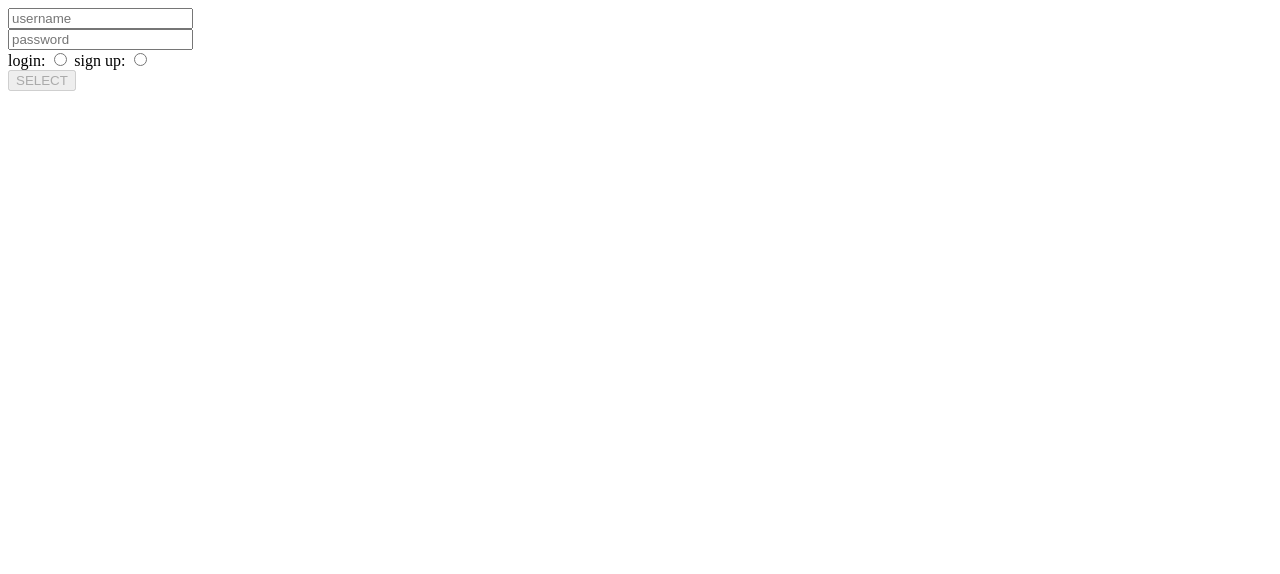
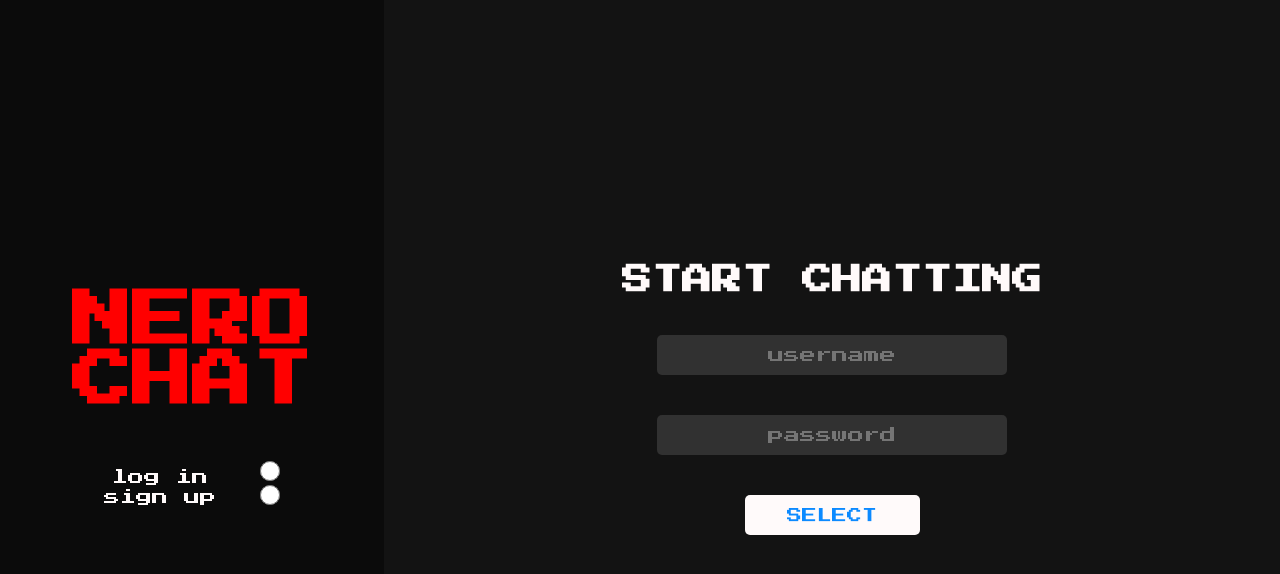
Before and after one commit to chrony-DevLogs/nerochat, a PHP site: page /loginAndSignUp.php in a window 1280 px wide. Shown: the top 574 px of the page. Run offline with PHP 8.4, Linux system fonts and the light colour scheme.

Commit message:
done but still some bugs to fix

```diff
--- a/index.php
+++ b/index.php
@@ -21,6 +21,8 @@
     <link rel="preconnect" href="https://fonts.googleapis.com">
     <link rel="preconnect" href="https://fonts.gstatic.com" crossorigin>
     <link href="https://fonts.googleapis.com/css2?family=Press+Start+2P&display=swap" rel="stylesheet">
+    <link rel="icon" href="./logos/nerochatlogo.svg">
+
 </head>
 
 <body>
--- a/loginAndSignUp.php
+++ b/loginAndSignUp.php
@@ -43,16 +43,39 @@
     <meta charset="UTF-8">
     <meta http-equiv="X-UA-Compatible" content="IE=edge">
     <meta name="viewport" content="width=device-width, initial-scale=1.0">
+    <link rel="icon" type="image/png" href="./logos/nerochatlogo.svg">
+    <link rel="stylesheet" href="./loginStyle.css">
+    <link rel="preconnect" href="https://fonts.googleapis.com">
+    <link rel="preconnect" href="https://fonts.gstatic.com" crossorigin>
+    <link href="https://fonts.googleapis.com/css2?family=Press+Start+2P&display=swap" rel="stylesheet">
     <title>Document</title>
 </head>
 <body>
-    <form method="POST" action="<?=$_SERVER['PHP_SELF']?>">
-        <input type="text" name="name" placeholder="username"><br>
-        <input type="text" name="passwd" placeholder="password"><br>
-        login: <input type="radio" value="log in" name="sOrL" id="sOrL">
-        sign up: <input type="radio" value="sign up" name="sOrL" id="sOrL2"><br>
+    <form class="form" method="POST" action="<?=$_SERVER['PHP_SELF']?>">
+        <div  class="cont1">
+            <div class="insideCount">
+                <h1 class="logo">NERO<br>CHAT</h1>
+                <div class="radspan">
+                    <div class="sar sar1">
+                        <span>log in</span><br>
+                        <span>sign up</span>
+                    </div>
+                    <div class="sar">
+                        <input type="radio" value="log in" name="sOrL" id="sOrL"><br>
+                        <input type="radio" value="sign up" name="sOrL" id="sOrL2"><br>
+                    </div>
+                </div>
+            </div>
+        </div>
+        <div class="cont2">
+            <div class="insideCount insideCount2">
+                <h1 class="intro">START CHATTING</h1>
+                <input class="inp" type="text" name="name" placeholder="username"><br>
+                <input class="inp" type="password" name="passwd" placeholder="password"><br>
+                <input class="sub" type="submit" value="SELECT" id="sub">
+            </div>
+        </div>
 
-        <input type="submit" value="SELECT" id="sub">
     </form>
 
     <script>
--- /dev/null
+++ b/loginStyle.css
@@ -0,0 +1,119 @@
+*{
+    padding: 0;
+    margin: 0;
+    box-sizing: border-box;
+}
+
+
+.logo{
+    font-family: 'Press Start 2P', cursive;
+    color: red;
+    font-size: 60px;
+}
+
+.form{
+    display: flex;
+
+}
+
+.cont1{
+    text-align: center;
+    background-color: #0B0B0B;
+    width: 30vw;
+    height: 100vw;
+}
+
+.cont2{
+    text-align: center;
+    background-color: #131313;
+    width: 70vw;
+    height: 100vw;
+}
+
+.cont1 , .cont2{
+    height: 100vh;
+    display: flex;
+    align-items: center;
+    justify-content: center;
+}
+
+span{
+    color: snow;
+    font-family: 'Press Start 2P', cursive;
+}
+
+input[type="radio"] {
+    width: 20px;
+    height: 20px;
+    outline: none;
+    cursor: pointer;
+  }
+
+.sar{
+    display: inline-block;
+    margin: 0 20px 0 20px;
+}
+
+.logo , .radspan{
+    margin: 50px;
+}
+
+.intro{
+    font-family: 'Press Start 2P', cursive;
+    color: snow;
+    font-size: 30px;
+}
+
+.insideCount2 *{
+    margin: 20px;
+}
+.inp{
+    all: unset;
+    text-decoration: none;
+    margin: 20px;
+    border-radius: 5px;
+    background-color: #313131;
+    color: snow;
+    font-family: 'Press Start 2P', cursive;
+    height: 40px;
+    width: 350px;
+    text-align: center;
+}
+
+.sub{
+    color: #0C8AFF;
+    height: 40px;
+    width: 175px;
+    background-color: snow;
+    border-radius: 5px;
+    font-family: 'Press Start 2P', cursive;
+    font-size: 15px;
+    border: none;
+}
+
+#sub:hover{
+    background-color: rgb(190, 190, 190);
+}
+
+#sub:active {
+    background-color: rgb(255, 255, 255);
+
+}
+
+@media (max-width: 900px) {
+    .form{
+        flex-direction: column;
+    }
+    .cont1 , .cont2{
+        height: 100vh;
+        width: 100vw;
+    }
+    .intro{
+
+        font-size: 20px;
+    }
+
+    body{
+        scroll-behavior: smooth;
+    }
+  }
```
Also changed, not shown: style.css (+6 -5 lines), logos/nerochatlogo.svg (added).
